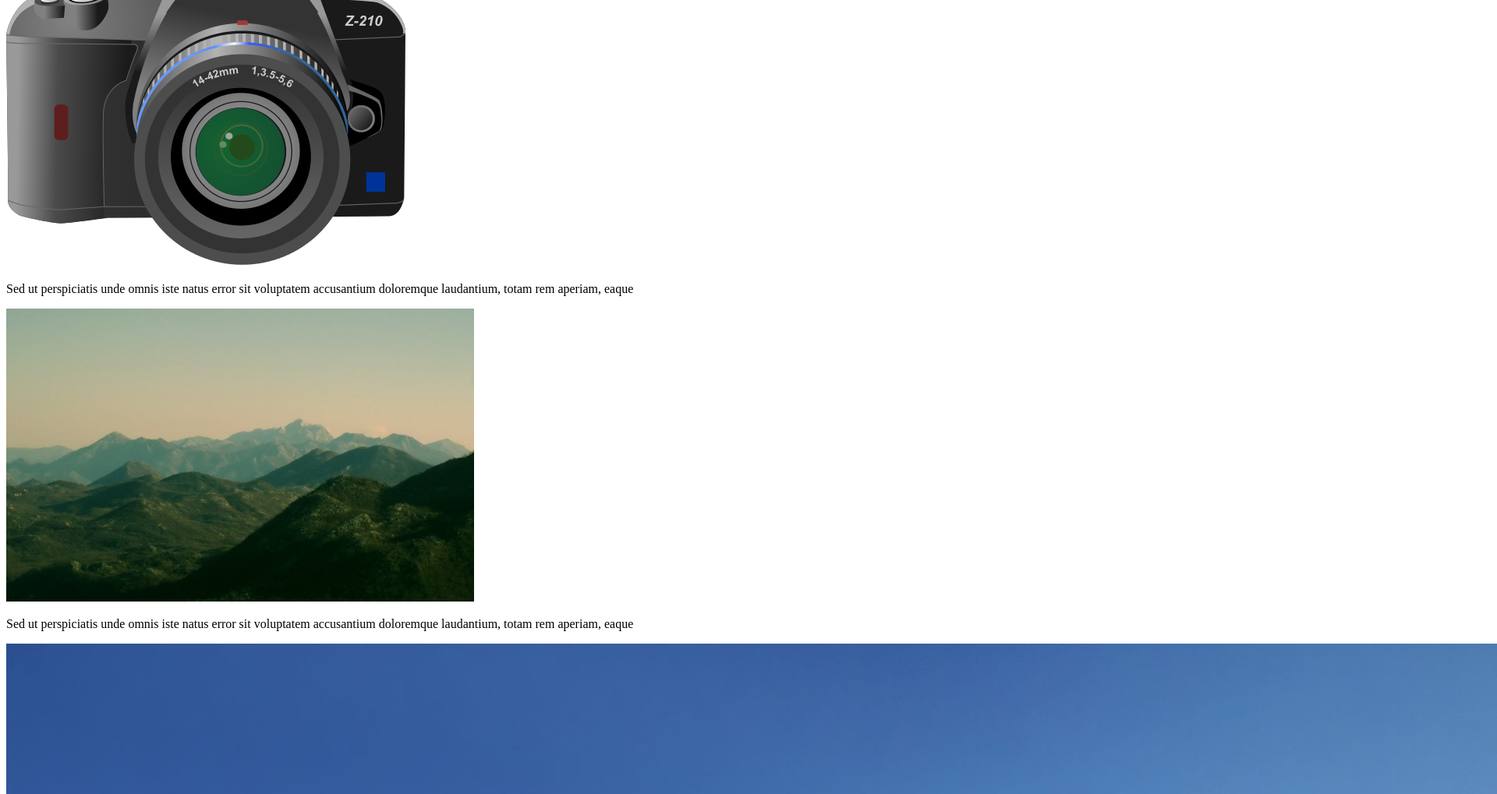
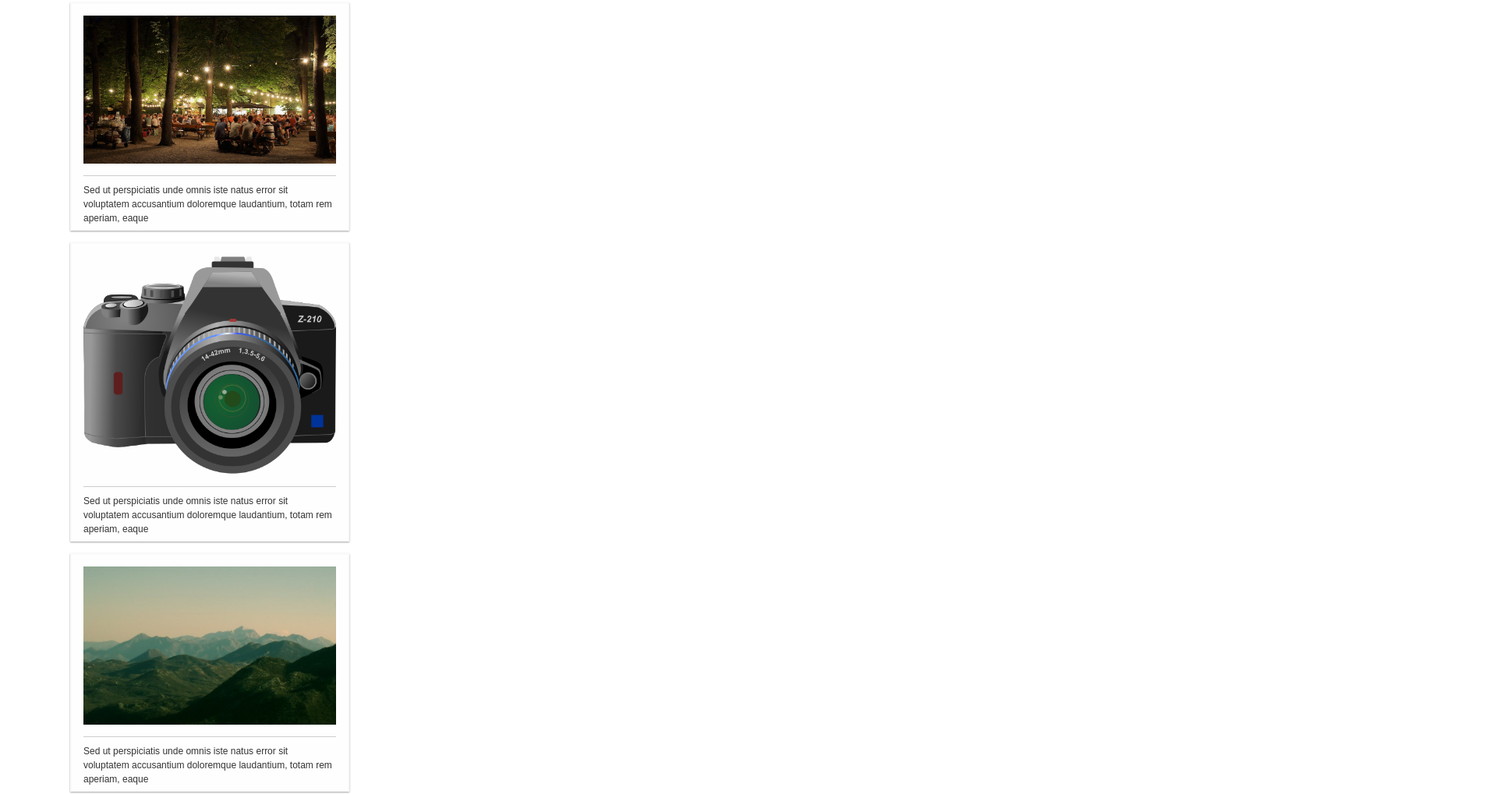
Before and after one commit to Gamygams1234/pintrest-clone, a plain HTML site: page index.html in a window 1280 px wide. Shown: the part 1711-2730 px from the top of the page at 78% size, 1920 px wide, since content can reach past the window. Drawn offline with Linux system fonts and the light colour scheme.

Commit message:
Styling pins and grid

```diff
--- a/css/styles.css
+++ b/css/styles.css
@@ -54,3 +54,57 @@
   font-size: 1.9em;
   margin-left: 30px;
 }
+/* styling the pins */
+
+#wrapper {
+  width: 90%;
+  max-width: 1100px;
+  min-width: 800px;
+  margin: 50px auto;
+}
+#columns {
+  /* styles for all the browser types */
+  -webkit-column-count: 3;
+  -webkit-column-gap: 10px;
+  -webkit-column-fill: auto;
+  -moz-column-count: 3;
+  -moz-column-gap: 10px;
+  -moz-column-fill: auto;
+  /* this will give us the three columns that we need */
+  column-count: 3;
+  column-gap: 10px;
+  column-fill: auto;
+}
+
+.pin {
+  display: inline-block;
+  background: #fefefe;
+  border: 2px solid #fafafa;
+  box-shadow: 0 1px 2px rgba(34, 25, 25, 0.4);
+  margin: 0px 2px 15px 0px;
+  -webkit-column-break-inside: avoid;
+  -moz-column-break-inside: avoid;
+  break-inside: avoid;
+  padding: 15px 15px 5px 15px;
+  background: -webkit-linear-gradient(45deg #fff, #f9f9f9);
+  opacity: 1;
+  -webkit-transition: all 0.2s ease;
+  -moz-transition: all 0.2s ease;
+  -o-transition: all 0.2s ease;
+  transition: all 0.2s ease;
+}
+.pin img {
+  width: 100%;
+  border-bottom: 1px solid #ccc;
+  padding-bottom: 15px;
+  margin-bottom: 5px;
+}
+.pin p {
+  font: 12px/18px Arial, sans-serif;
+  color: #333;
+  margin: 0;
+}
+.pin:hover {
+  border-radius: 20px;
+  cursor: pointer;
+}
--- a/index.html
+++ b/index.html
@@ -46,6 +46,26 @@
           <img src="img/img_5.jpg" />
           <p>Sed ut perspiciatis unde omnis iste natus error sit voluptatem accusantium doloremque laudantium, totam rem aperiam, eaque</p>
         </div>
+        <div class="pin">
+          <img src="img/img_1.jpg" />
+          <p>Sed ut perspiciatis unde omnis iste natus error sit voluptatem accusantium doloremque laudantium, totam rem aperiam, eaque</p>
+        </div>
+        <div class="pin">
+          <img src="img/img_2.png" />
+          <p>Sed ut perspiciatis unde omnis iste natus error sit voluptatem accusantium doloremque laudantium, totam rem aperiam, eaque</p>
+        </div>
+        <div class="pin">
+          <img src="img/img_3.jpg" />
+          <p>Sed ut perspiciatis unde omnis iste natus error sit voluptatem accusantium doloremque laudantium, totam rem aperiam, eaque</p>
+        </div>
+        <div class="pin">
+          <img src="img/img_4.jpg" />
+          <p>Sed ut perspiciatis unde omnis iste natus error sit voluptatem accusantium doloremque laudantium, totam rem aperiam, eaque</p>
+        </div>
+        <div class="pin">
+          <img src="img/img_5.jpg" />
+          <p>Sed ut perspiciatis unde omnis iste natus error sit voluptatem accusantium doloremque laudantium, totam rem aperiam, eaque</p>
+        </div>
       </div>
     </div>
   </body>
```
